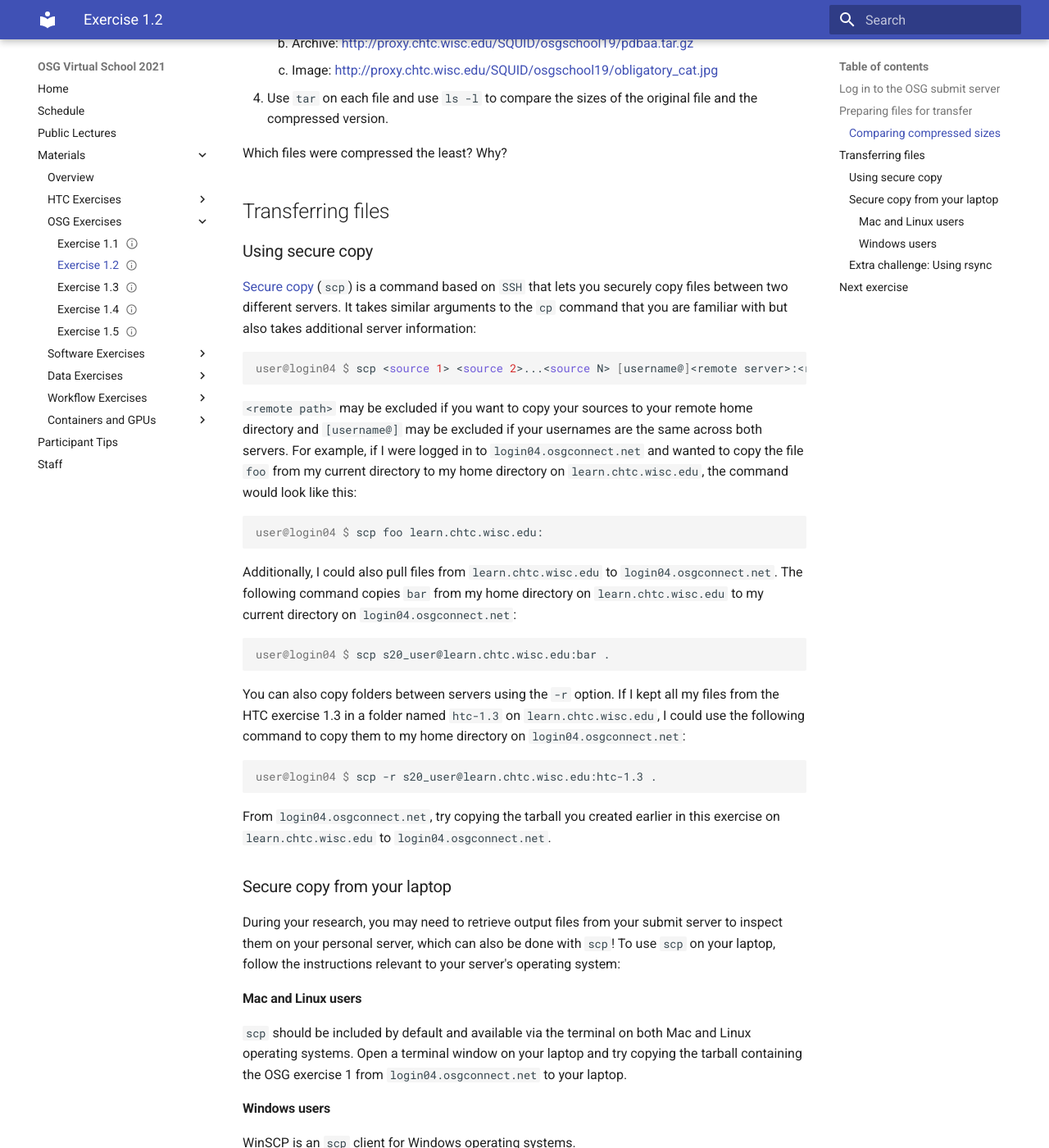
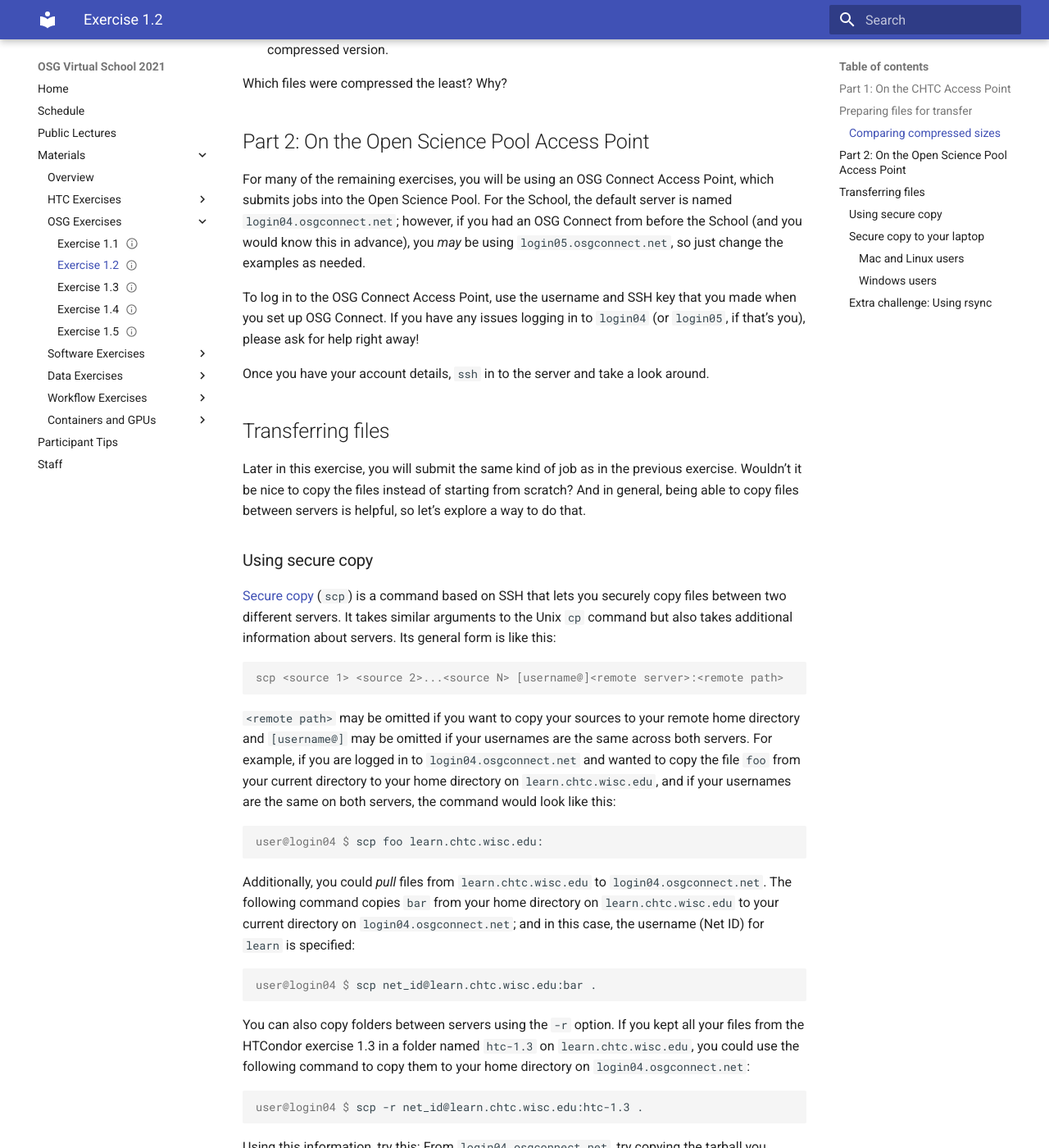
Before and after one commit to osg-htc/virtual-school-2021, an MkDocs documentation site: the page built from docs/materials/osg/part1-ex2-login-scp.md, in a window 1280 px wide and 1400 px high, scrolled down 1579 px. Shown: the whole window at 82% size. Built offline with MkDocs 1.6.1 and Material for MkDocs 9.7.7, drawn with Linux system fonts in a browser that asks for light colours; some of the changed text lies outside the part shown.

Commit message:
Updates to exercise OSG 1.2

````diff
--- a/docs/materials/osg/part1-ex2-login-scp.md
+++ b/docs/materials/osg/part1-ex2-login-scp.md
@@ -2,37 +2,31 @@
 status: testing
 ---
 
-OSG Exercise 2: Log in to the OSG Submit Server
-================================================
+# OSG Exercise 2: Log In to the OSG Submit Server
 
-The goal of this exercise is to log in to a different submit server so that you can start submitting jobs into the OSG
-instead of the local cluster here at UW-Madison.
-Additionally, you will learn about the `tar` and `scp` commands, which will allow you to efficiently copy files between
-the two submit servers.
+The main goal of this exercise is to log in to an Open Science Pool Access Point
+so that you can start submitting jobs into the OS Pool instead of the local cluster at UW–Madison.
+But before doing that, you will prepare a file on `learn` to copy to the OS Pool Access Point.
+And will learn how to efficiently copy files between the CHTC and OS Pool Access Points.
 
-If you have trouble getting `ssh` access to the submit server, ask the instructors right away! Gaining access is
-critical for all remaining exercises.
+If you have trouble getting `ssh` access to the OS Pool Access Point, ask the instructors right away!
+Gaining access is critical for all remaining exercises.
 
-Log in to the OSG submit server
---------------------------------
+## Part 1: On the CHTC Access Point
 
-For some of the remaining exercises in this topic, you will be using a server named `login04.osgconnect.net`.
-To log in to this server, you will be using the username and SSH key that you setup when you registered for OSG Connect.
-If you no longer have this information, please ask your mentor for help.
+The first few sections below are to be completed on `learn.chtc.wisc.edu`, the UW–Madison CHTC Access Point.
+This is still the same Access Point you have been using since yesterday.
 
-Once you have your account details, `ssh` in to the server and take a look around.
+## Preparing files for transfer
 
-Preparing files for transfer
-----------------------------
+When transferring files between computers, it’s best to limit the number of files as well as their size.
+Smaller files transfer more quickly and, if your network connection fails,
+restarting the transfer is less painful than it would be if you were transferring large files.
 
-When transferring files between computers, it's best to limit the number of files as well as their size.
-Smaller files transfer more quickly and if your network connection drops, restarting the transfer is less painful than
-it would be if you were transferring large files.
-
-Archiving tools (WinZip, 7zip, Archive Utility, etc.) can compress the size of your files and place them into a single,
-smaller archive file.
-The `tar` command is a one-stop shop for creating, extracting, and viewing the contents of `tar` archives (called
-tarballs) whose usage is as follows:
+Archiving tools (WinZip, 7zip, Archive Utility, etc.) can compress the size of your files
+and place them into a single, smaller archive file.
+The Unix `tar` command is a one-stop shop for creating, extracting, and viewing the contents of `tar` archives
+(called *tarballs*).  Its usage is as follows:
 
 -   To **create** a tarball named `<archive filename>` containing `<archive contents>`, use the following command:
 
@@ -61,68 +56,95 @@
 `<COMPRESSION>` can be either `fast` for the least compression, or `best` for the most compression (the default
 compression is between `best` and `fast`).
 
-1.  Log in to `learn.chtc.wisc.edu`
+While still logged in to `learn.chtc.wisc.edu`:
+
 1.  Create and change into a new folder for this exercise, for example `osg-ex2`
 1.  Use `wget` to download the following files from our web server:
-    1.  Text file: <http://proxy.chtc.wisc.edu/SQUID/osgschool19/random_text>
-    1.  Archive: <http://proxy.chtc.wisc.edu/SQUID/osgschool19/pdbaa.tar.gz>
-    1.  Image: <http://proxy.chtc.wisc.edu/SQUID/osgschool19/obligatory_cat.jpg>
+    1.  Text file: <http://proxy.chtc.wisc.edu/SQUID/osgschool21/random_text>
+    1.  Archive: <http://proxy.chtc.wisc.edu/SQUID/osgschool21/pdbaa.tar.gz>
+    1.  Image: <http://proxy.chtc.wisc.edu/SQUID/osgschool21/obligatory_cat.jpg>
 1.  Use `tar` on each file and use `ls -l` to compare the sizes of the original file and the compressed version.
 
-Which files were compressed the least? Why?
+Which files were compressed the least?  Why?
 
-Transferring files
-------------------
+## Part 2: On the Open Science Pool Access Point
+
+For many of the remaining exercises, you will be using an OSG Connect Access Point,
+which submits jobs into the Open Science Pool.
+For the School, the default server is named `login04.osgconnect.net`;
+however, if you had an OSG Connect from before the School (and you would know this in advance),
+you *may* be using `login05.osgconnect.net`, so just change the examples as needed.
+
+To log in to the OSG Connect Access Point,
+use the username and SSH key that you made when you set up OSG Connect.
+If you have any issues logging in to `login04` (or `login05`, if that’s you),
+please ask for help right away!
+
+Once you have your account details, `ssh` in to the server and take a look around.
+
+## Transferring files
+
+Later in this exercise, you will submit the same kind of job as in the previous exercise.
+Wouldn’t it be nice to copy the files instead of starting from scratch?
+And in general, being able to copy files between servers is helpful, so let’s explore a way to do that.
 
 ### Using secure copy
 
-[Secure copy](https://en.wikipedia.org/wiki/Secure_copy) (`scp`) is a command based on `SSH` that lets you securely copy
-files between two different servers.
-It takes similar arguments to the `cp` command that you are familiar with but also takes additional server information:
+[Secure copy](https://en.wikipedia.org/wiki/Secure_copy) (`scp`) is a command based on SSH
+that lets you securely copy files between two different servers.
+It takes similar arguments to the Unix `cp` command but also takes additional information about servers.
+Its general form is like this:
 
 ```console
-user@login04 $ scp <source 1> <source 2>...<source N> [username@]<remote server>:<remote path>
+scp <source 1> <source 2>...<source N> [username@]<remote server>:<remote path>
 ```
 
-`<remote path>` may be excluded if you want to copy your sources to your remote home directory and `[username@]` may be
-excluded if your usernames are the same across both servers.
-For example, if I were logged in to `login04.osgconnect.net` and wanted to copy the file `foo` from my current directory to
-my home directory on `learn.chtc.wisc.edu`, the command would look like this:
+`<remote path>` may be omitted if you want to copy your sources to your remote home directory
+and `[username@]` may be omitted if your usernames are the same across both servers.
+For example, if you are logged in to `login04.osgconnect.net`
+and wanted to copy the file `foo` from your current directory
+to your home directory on `learn.chtc.wisc.edu`,
+and if your usernames are the same on both servers,
+the command would look like this:
 
 ```console
 user@login04 $ scp foo learn.chtc.wisc.edu:
 ```
 
-Additionally, I could also pull files from  `learn.chtc.wisc.edu` to `login04.osgconnect.net`.
-The following command copies `bar` from my home directory on `learn.chtc.wisc.edu` to my current directory on
-`login04.osgconnect.net`:
+Additionally, you could *pull* files from `learn.chtc.wisc.edu` to `login04.osgconnect.net`.
+The following command copies `bar` from your home directory on `learn.chtc.wisc.edu`
+to your current directory on `login04.osgconnect.net`;
+and in this case, the username (Net ID) for `learn` is specified:
 
 ``` console
-user@login04 $ scp s20_user@learn.chtc.wisc.edu:bar .
+user@login04 $ scp net_id@learn.chtc.wisc.edu:bar .
 ```
 
 You can also copy folders between servers using the `-r` option.
-If I kept all my files from the HTC exercise 1.3 in a folder named `htc-1.3` on `learn.chtc.wisc.edu`, I could use
-the following command to copy them to my home directory on `login04.osgconnect.net`:
+If you kept all your files from the HTCondor exercise 1.3 in a folder named `htc-1.3` on `learn.chtc.wisc.edu`,
+you could use the following command to copy them to your home directory on `login04.osgconnect.net`:
 
 ``` console
-user@login04 $ scp -r s20_user@learn.chtc.wisc.edu:htc-1.3 .
+user@login04 $ scp -r net_id@learn.chtc.wisc.edu:htc-1.3 .
 ```
 
-From `login04.osgconnect.net`, try copying the tarball you created earlier in this exercise on `learn.chtc.wisc.edu` to
-`login04.osgconnect.net`.
+Using this information, try this:
+From `login04.osgconnect.net`,
+try copying the tarball you created earlier in this exercise on `learn.chtc.wisc.edu`
+to `login04.osgconnect.net`.
 
-### Secure copy from your laptop
+### Secure copy to your laptop
 
-During your research, you may need to retrieve output files from your submit server to inspect them on your personal
-server, which can also be done with `scp`! To use `scp` on your laptop, follow the instructions relevant to your
-server's operating system:
+During your research, you may need to transfer output files
+from your submit server to inspect them on your personal computer,
+which can also be done with `scp`!
+To use `scp` on your laptop, follow the instructions relevant to your computer‘s operating system:
 
 #### Mac and Linux users
 
 `scp` should be included by default and available via the terminal on both Mac and Linux operating systems.
-Open a terminal window on your laptop and try copying the tarball containing the OSG exercise 1 from
-`login04.osgconnect.net` to your laptop.
+Open a terminal window on your laptop and
+try copying the tarball containing the OSG exercise 1.1 from `login04.osgconnect.net` to your laptop.
 
 #### Windows users
 
@@ -130,39 +152,47 @@
 
 1.  Install WinSCP from <https://winscp.net/eng/index.php>
 1.  Start WinSCP and enter your SSH credentials for `login04.osgconnect.net`
-1.  Copy the tarball containing OSG exercise 1 to your laptop
+1.  Copy the tarball containing OSG exercise 1.1 to your laptop
 
 ### Extra challenge: Using rsync
 
-`scp` is a great, ubiquitous tool for one-time transfers but there are better tools if you find yourself transferring
-the same set of files to the same location repeatedly.
-Another common tool available on many Linux server is `rsync`, which is like a beefed-up version of `scp`.
-The invocation is similar to `scp`: you can transfer files and/or folders, but the options are different and when
-transferring folders, make sure they don't have a trailing slash (`/`, this means to copy all the files within the
-folder instead of the folder itself):
+(This last section is about a more advanced tool; you may skip this section if you want.)
+
+`scp` is a common and useful tool for file transfers between computers,
+but there are better tools if you find yourself transferring the same set of files to the same location repeatedly.
+Another common tool available on many Linux servers is `rsync`,
+which has more features than `scp` and is correspondingly more complex.
+The invocation is similar to `scp`:
+You can transfer files and/or folders,
+but the options are different
+and, when transferring folders, pay close attention to a trailing slash (`/`),
+because it means different things to include or omit that single character!
+
+Here is the general format of an `rsync` command:
 
 ``` console
-user@learn $ rsync -Pavz <source 1> <source 2>...<source N> [username@]<remote server>:<remote path>
+rsync -Pavz <source 1> <source 2>...<source N> [username@]<remote server>:<remote path>
 ```
 
-`rsync` has many benefits over `scp` but two of its biggest features are built-in compression (so you don't have to
-create a tarball) and the ability to only transfer files that have changed.
-Both of these feature are helpful when you're having connectivity issues so that you don't have to restart the transfer
-from scratch every time your connection fails.
+`rsync` has many benefits over `scp`,
+but two of its biggest features are built-in compression (so you don't have to create a tarball)
+and the ability to only transfer files that have changed.
+Both of these features are helpful when you have network issues
+so that you do not need to restart the transfer from scratch every time your connection fails.
 
 1.  Log in to `login04.osgconnect.net`
-1.  Use `rsync` to transfer the folder containing OSG exercise 1 on `learn.chtc.wisc.edu` to `login04.osgconnect.net`
+1.  Use `rsync` to transfer the folder containing OSG exercise 1.1 on `learn.chtc.wisc.edu` to `login04.osgconnect.net`
 1.  In a separate terminal window, log in to `learn.chtc.wisc.edu`
-1.  Create a new file in your OSG exercise 1 folder on `learn.chtc.wisc.edu` with the `touch` command:
+1.  Create a new file in your OSG exercise 1.1 folder on `learn.chtc.wisc.edu` with the `touch` command:
 
         :::console
         user@learn $ touch <filename>
 
-1. From `login04.osgconnect.net`, use the same `rsync` command to transfer the folder with the new file you just created.
-   How many files were transferred the first time? How many files were transferred if you run the same rsync command
-   again?
+1.  From `login04.osgconnect.net`,
+    use the same `rsync` command to transfer the folder with the new file you just created.
+    How many files were transferred the first time?
+    How many files were transferred if you run the same rsync command again?
 
-Next exercise
--------------
+# Next exercise
 
-Once completed, move onto the next exercise: [Running jobs in the OSG](ex3-submit-osg.md)
+Once completed, move onto the next exercise: [Running jobs in the OSG](part1-ex3-submit-osg.md)
````
Also changed, not shown: other parts of docs/materials/osg/part1-ex2-login-scp.md (+2 -1 lines).
